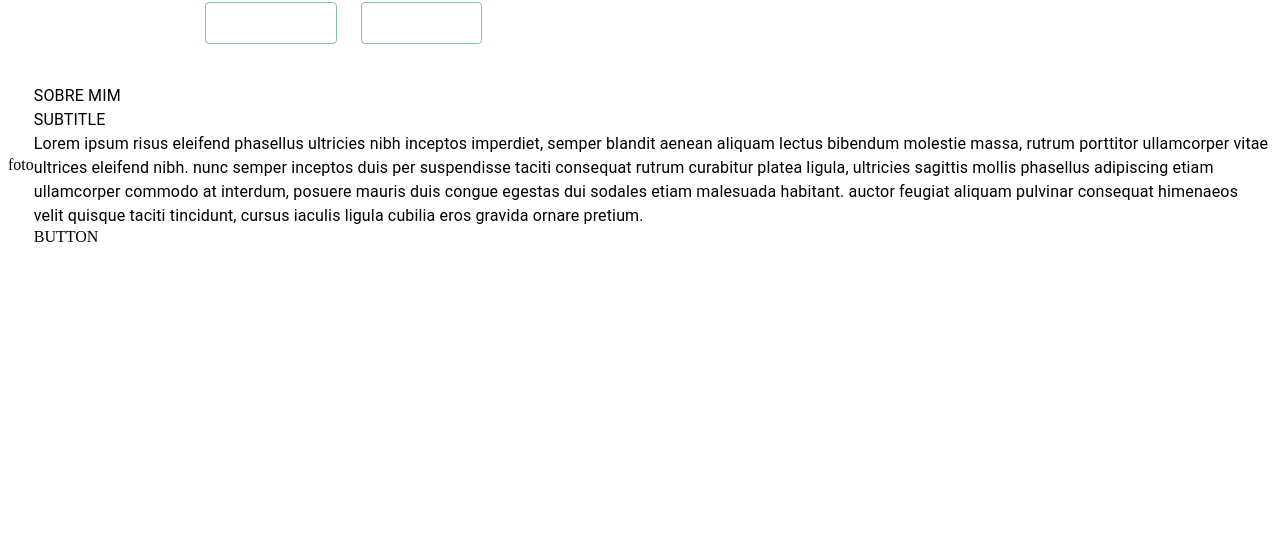
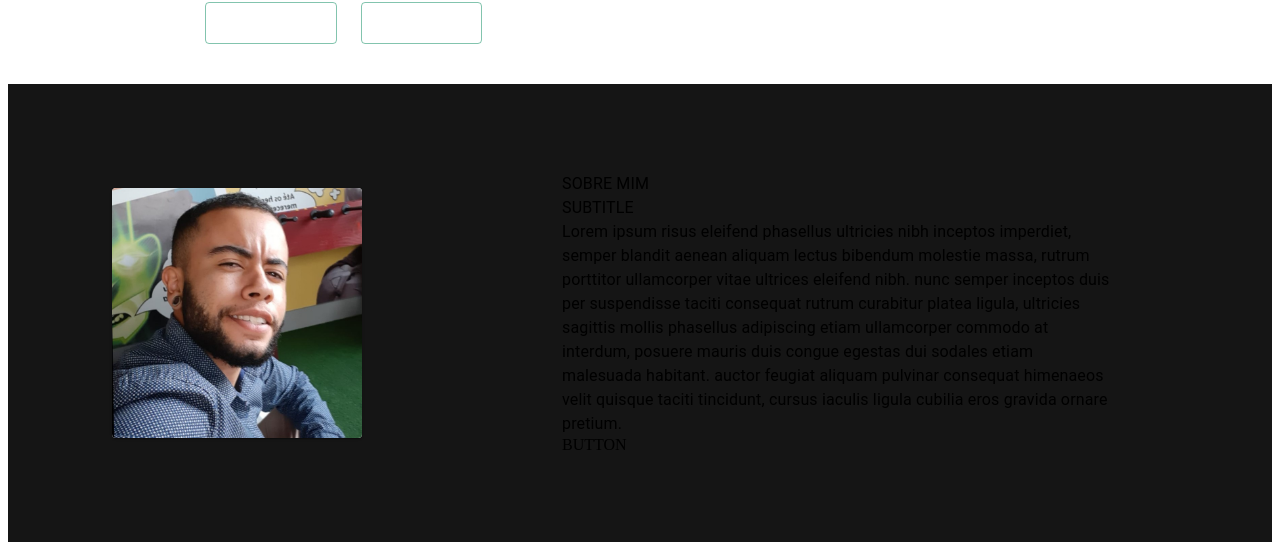
Before and after one commit to guisant/personal-portfolio, a React (Vite) app: page / in a window 1280 px wide. Shown: the part 286-833 px from the top of the page. Before the commit the page ends 800 px from the top, so only its background shows below. Built offline with nearby package versions, Linux system fonts and the light colour scheme; no server answers; the HTML template or start-up script is replaced by a standard one.

Commit message:
:sparkles: feat: add profile photo

```diff
--- a/src/components/AboutMe.jsx
+++ b/src/components/AboutMe.jsx
@@ -1,19 +1,31 @@
 import {
     Box,
+    Card,
+    CardMedia,
     Typography
 } from '@mui/material';
+import profilePic from '../assets/profile_pic.jpg'
 
 export default function AboutMe() {
     return (
             <Box sx={{
                 display: { xs: 'block', sm: 'flex' },
                 alignItems: 'center',
-                justifyContent: 'space-around'
+                justifyContent: 'space-around',
+                backgroundColor: '#151515',
+                py: 10
             }}>
-                <Box>
-                    foto
+                <Box sx={{ ml: 13, my: 3 }}>
+                    <Card sx={{ width: 250 }}>
+                        <CardMedia
+                            sx={{ height: 250, width: 250 }}
+                            component="img"
+                            src={profilePic}
+                            alt="profile picture"
+                        />
+                    </Card>
                 </Box>
-                <Box>
+                <Box sx={{ mx: 20, pl: 5 }}>
                     <Box>
                         <Typography>
                             SOBRE MIM
```
Also changed, not shown: src/assets/profile_pic.jpg (added).
